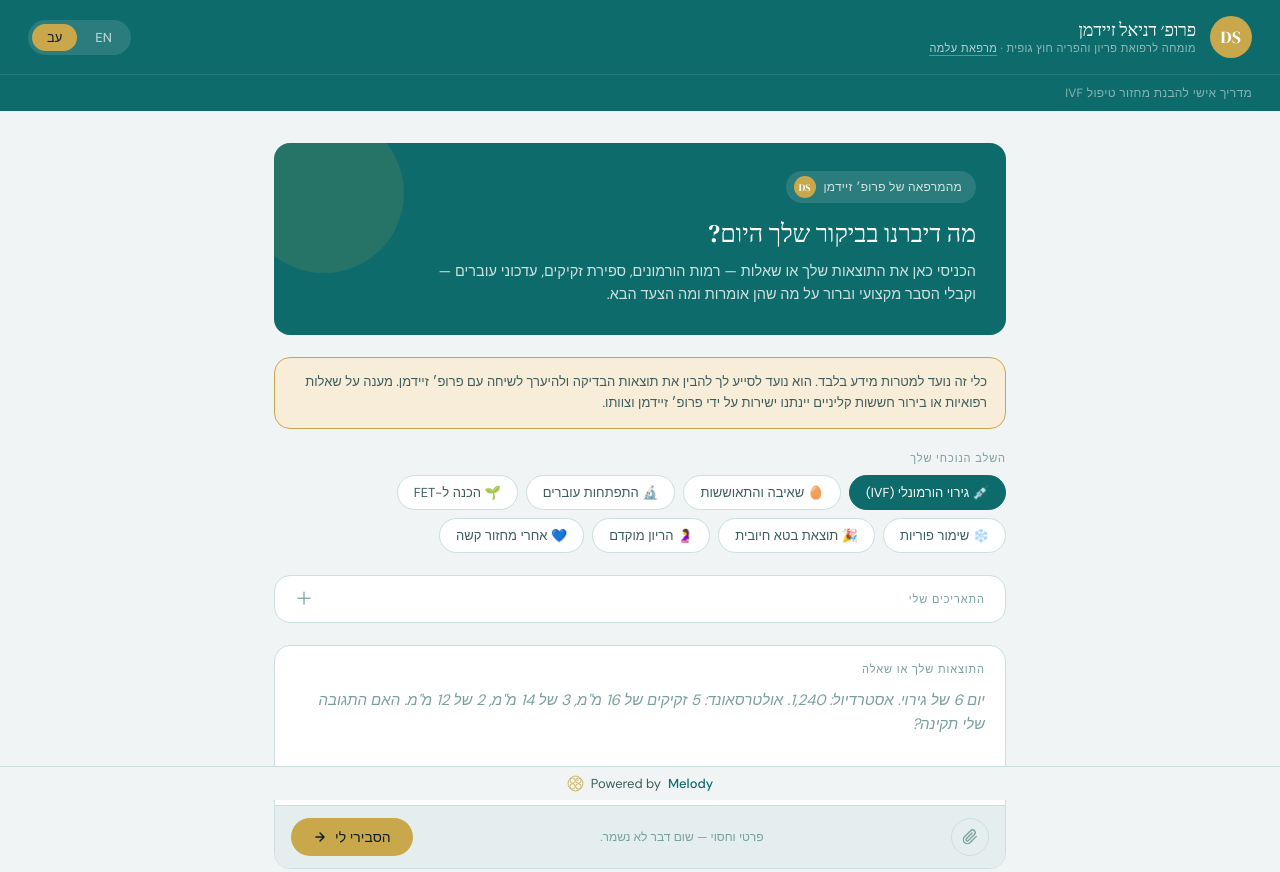
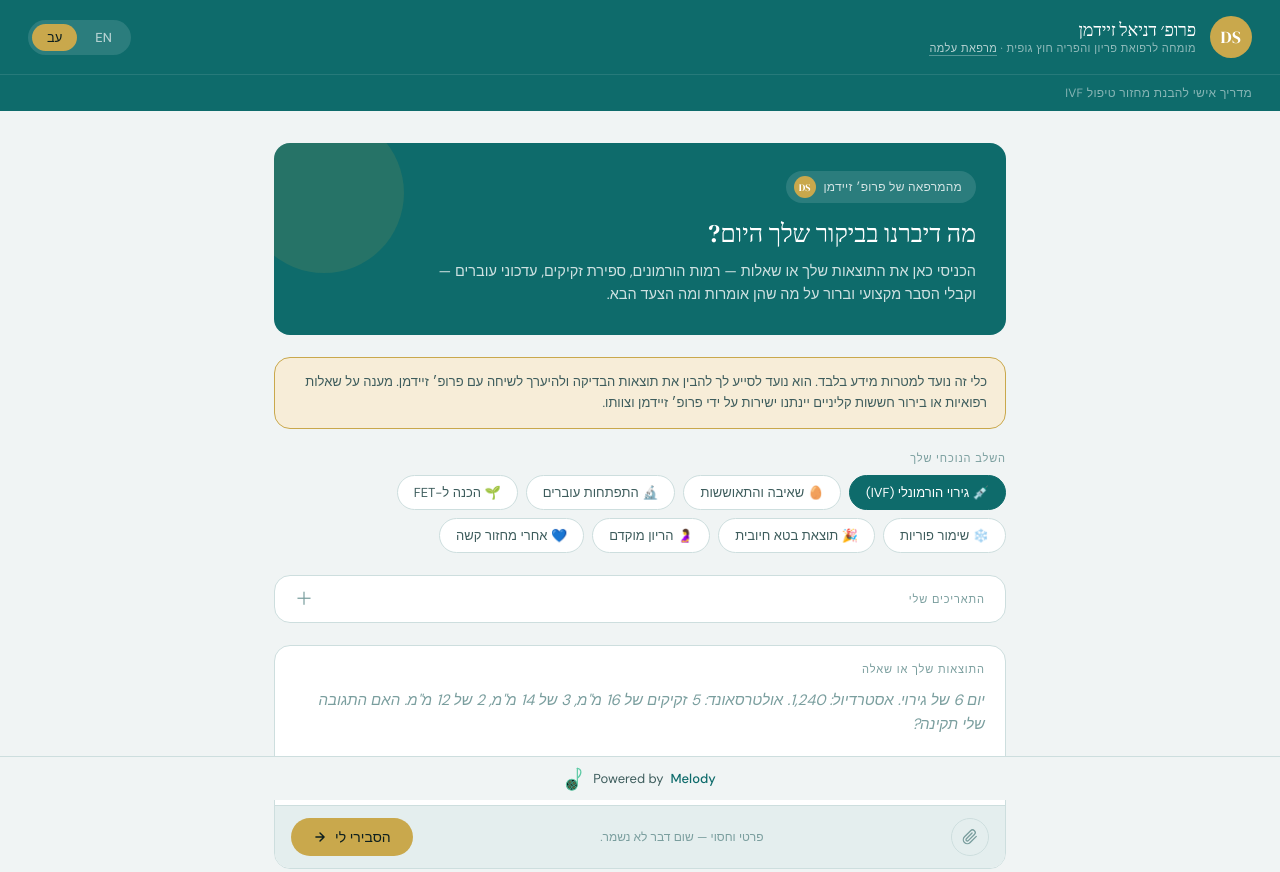
Before and after one commit to daniellag-ops/seidman-companion, a website: page index.html in a window 1280 px wide. Shown: the top 872 px of the page. Drawn offline with Linux system fonts and the light colour scheme.

Commit message:
Melody logo: music note with 4-cell embryo note head, zona pellucida, diagonal blastomeres, gold nuclei

```diff
--- a/index.html
+++ b/index.html
@@ -2388,15 +2388,32 @@ loadMedications();
 </script>
 
 <div class="melody-footer">
-  <svg width="17" height="17" viewBox="0 0 32 32" fill="none" xmlns="http://www.w3.org/2000/svg">
-    <!-- 4-cell embryo: outer zona + 4 cells -->
-    <circle cx="16" cy="16" r="14" stroke="var(--gold)" stroke-width="1.5"/>
-    <circle cx="10.5" cy="10.5" r="5" stroke="var(--gold)" stroke-width="1.5"/>
-    <circle cx="21.5" cy="10.5" r="5" stroke="var(--gold)" stroke-width="1.5"/>
-    <circle cx="10.5" cy="21.5" r="5" stroke="var(--gold)" stroke-width="1.5"/>
-    <circle cx="21.5" cy="21.5" r="5" stroke="var(--gold)" stroke-width="1.5"/>
-    <!-- small music note top-right -->
-    <text x="19" y="12" font-size="7" fill="var(--accent)" font-family="sans-serif">♪</text>
+  <!-- Music note where note head = 4-cell embryo with zona pellucida -->
+  <svg width="22" height="27" viewBox="0 0 28 34" fill="none" xmlns="http://www.w3.org/2000/svg">
+    <!-- Zona pellucida (note head) -->
+    <circle cx="10" cy="25" r="7" fill="#0a1a1a" stroke="#5DCAA5" stroke-width="1.3"/>
+    <!-- Blastomere 1: top-left -->
+    <circle cx="7.5" cy="21.5" r="2.6" fill="#0c3d3d" stroke="#5DCAA5" stroke-width="0.85"/>
+    <circle cx="7.5" cy="21.5" r="1.05" stroke="#c9a84c" stroke-width="0.55" fill="none"/>
+    <circle cx="7.8" cy="21.2" r="0.32" fill="#c9a84c"/>
+    <!-- Blastomere 2: top-right (offset diagonally) -->
+    <circle cx="13" cy="23" r="2.6" fill="#0c3d3d" stroke="#5DCAA5" stroke-width="0.85"/>
+    <circle cx="13" cy="23" r="1.05" stroke="#c9a84c" stroke-width="0.55" fill="none"/>
+    <circle cx="13.3" cy="22.7" r="0.32" fill="#c9a84c"/>
+    <!-- Blastomere 3: bottom-left (diagonal from top-right) -->
+    <circle cx="7" cy="27.5" r="2.6" fill="#0c3d3d" stroke="#5DCAA5" stroke-width="0.85"/>
+    <circle cx="7" cy="27.5" r="1.05" stroke="#c9a84c" stroke-width="0.55" fill="none"/>
+    <circle cx="7.3" cy="27.2" r="0.32" fill="#c9a84c"/>
+    <!-- Blastomere 4: bottom-right -->
+    <circle cx="12.5" cy="28.5" r="2.6" fill="#0c3d3d" stroke="#5DCAA5" stroke-width="0.85"/>
+    <circle cx="12.5" cy="28.5" r="1.05" stroke="#c9a84c" stroke-width="0.55" fill="none"/>
+    <circle cx="12.8" cy="28.2" r="0.32" fill="#c9a84c"/>
+    <!-- Central midbody dot -->
+    <circle cx="10" cy="25" r="0.5" fill="#c9a84c"/>
+    <!-- Stem: rises up-right from right edge of zona -->
+    <line x1="17" y1="25" x2="17" y2="4" stroke="#5DCAA5" stroke-width="1.5" stroke-linecap="round"/>
+    <!-- Single flag: curves right from top of stem -->
+    <path d="M17,4 C22,5 23.5,10 18,16" stroke="#5DCAA5" stroke-width="1.5" fill="none" stroke-linecap="round"/>
   </svg>
   Powered by <a href="https://melodyhealth.ai" target="_blank" rel="noopener">Melody</a>
 </div>
```
